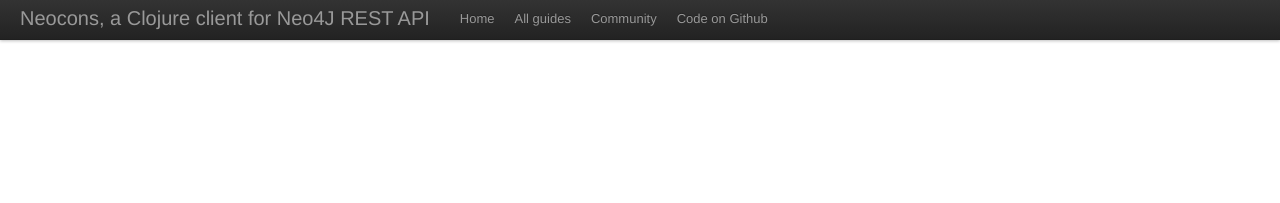
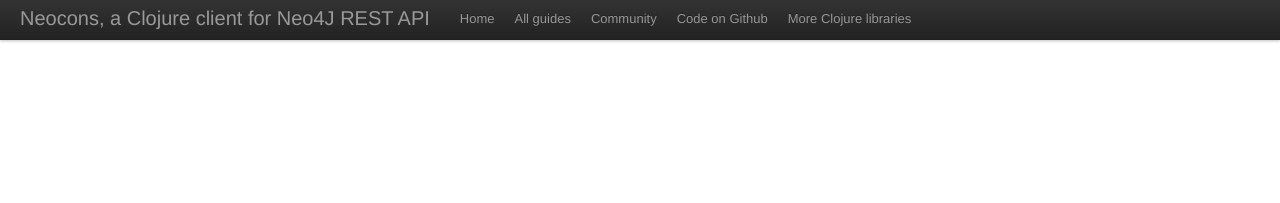
Before and after one commit to clojurewerkz/neocons.docs, a Jekyll site: the page built from index.html, in a window 1280 px wide. Shown: the top 203 px of the page. Built offline with Jekyll 4.4.1, drawn with Linux system fonts in a browser that asks for light colours; some web fonts are replaced.

Commit message:
Link to clojurewerkz.org in the nav bar

```diff
--- a/_layouts/article.html
+++ b/_layouts/article.html
@@ -50,6 +50,9 @@
               <li>
                 <a href='https://github.com/michaelklishin/neocons'>Code on Github</a>
               </li>
+              <li>
+                <a href='http://clojurewerkz.org'>More Clojure libraries</a>
+              </li>
             </ul>
           </div>
         </div>
--- a/_layouts/default.html
+++ b/_layouts/default.html
@@ -51,6 +51,9 @@
               <li>
                 <a href='https://github.com/michaelklishin/neocons'>Code on Github</a>
               </li>
+              <li>
+                <a href='http://clojurewerkz.org'>More Clojure libraries</a>
+              </li>
             </ul>
           </div>
         </div>
```
